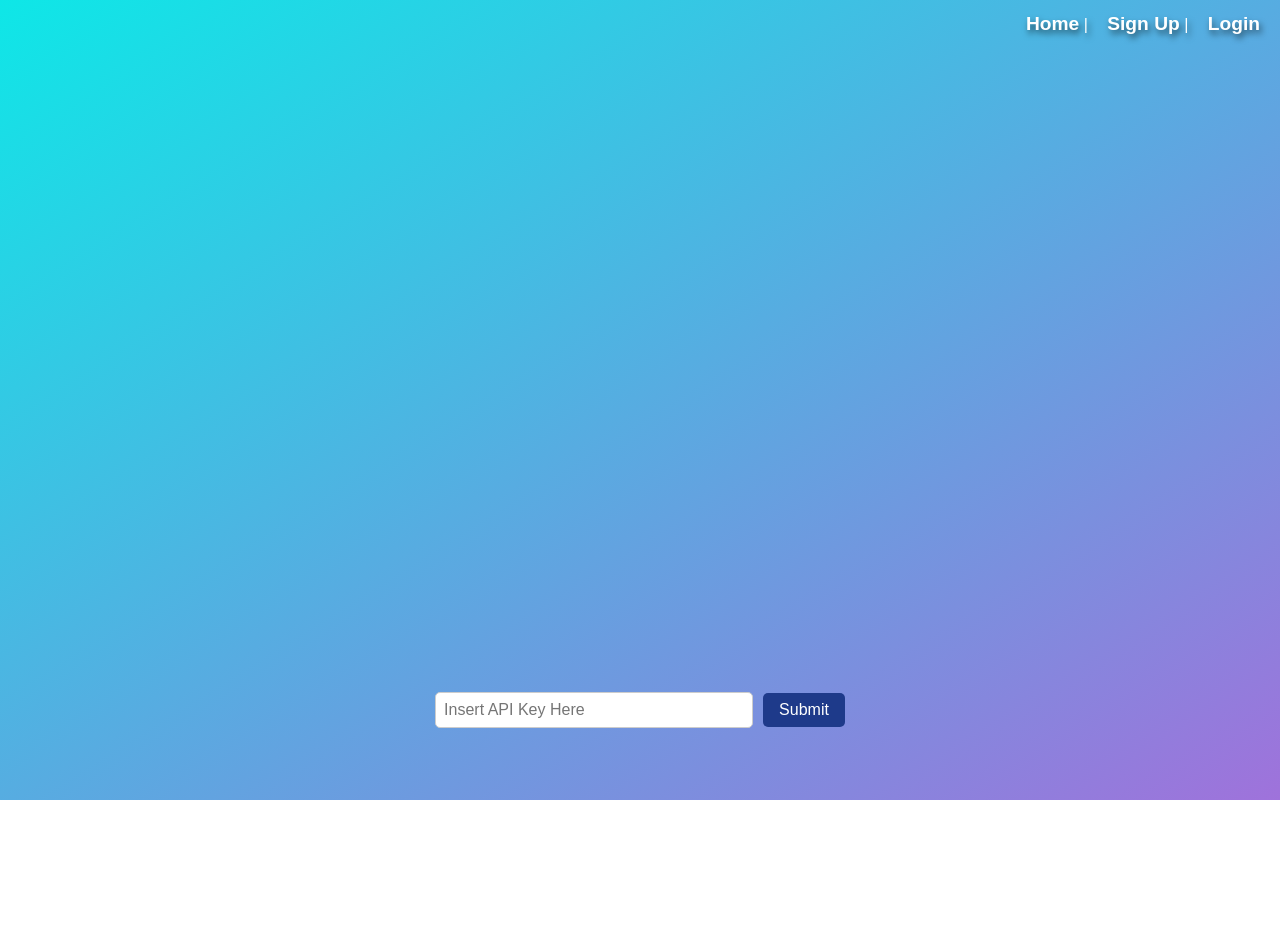
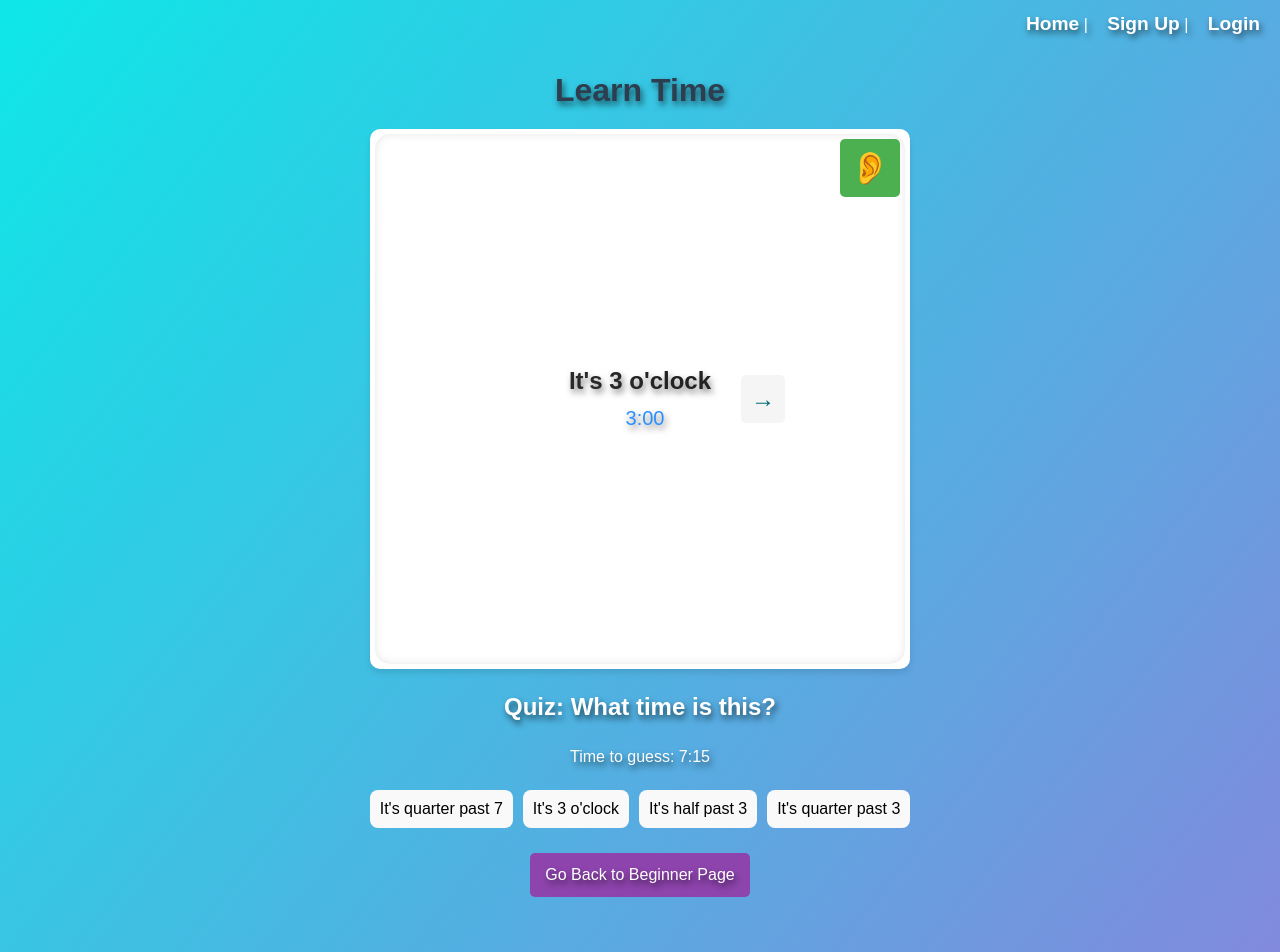
Before and after one commit to BrishnaN/English_Helper_AI, a React (Create React App) app: page /timePage in a window 1280 px wide. Shown: the top 952 px of the page. Before the commit the page ends 800 px from the top, so only its background shows below. Built offline with nearby package versions, Linux system fonts and the light colour scheme.

Commit message:
timePage got added

```diff
--- a/src/App.tsx
+++ b/src/App.tsx
@@ -14,6 +14,7 @@ import FamilyPage from "./components/FamilyPage.tsx";
 import ColorsPage from "./components/ColorsPage.tsx";
 import FeelingsPage from "./components/FeelingsPage.tsx";
 import WeekMonthPage from "./components/WeMoPage.tsx";
+import TimePage from "./components/TimePage.tsx";
 
 import "./App.css";
 
@@ -60,6 +61,7 @@ const App: React.FC = () => {
         <Route path="/feelingsPage" element={<FeelingsPage />} />
 
         <Route path="/WeekMonthPage" element={<WeekMonthPage />} />
+        <Route path="/timePage" element={<TimePage />} />
       </Routes>
 
       {/* API Key Form */}
--- a/src/components/BeginnerPage.tsx
+++ b/src/components/BeginnerPage.tsx
@@ -33,6 +33,9 @@ const BeginnerPage = () => {
       <a href="/WeekMonthPage">
         <button>Days of the week/ Months</button>
       </a>
+      <a href="/timePage">
+        <button>Time</button>
+      </a>
     </div>
   );
 };
--- /dev/null
+++ b/src/components/TimePage.css
@@ -0,0 +1,64 @@
+.quizButton {
+  padding: 10px;
+  margin: 5px;
+  font-size: 16px;
+  border: none;
+  cursor: pointer;
+  transition: background-color 0.3s;
+}
+
+.quizButton.selected {
+  font-weight: bold;
+}
+
+.quizButton:hover {
+  opacity: 0.8;
+}
+
+.quizButton:focus {
+  outline: none;
+}
+
+/* Color feedback */
+.quizButton.selected {
+  border: 2px solid #333;
+}
+
+.quizButton.green {
+  background-color: green;
+}
+
+.quizButton.red {
+  background-color: red;
+}
+
+.nextButton {
+  padding: 10px 20px;
+  background-color: #007bff;
+  color: white;
+  border: none;
+  cursor: pointer;
+  font-size: 16px;
+  margin-top: 10px;
+}
+
+.nextButton:hover {
+  background-color: #0056b3;
+}
+
+.timeContainer {
+  font-size: 24px;
+  margin: 20px;
+}
+
+.timeEnglish {
+  font-weight: bold;
+  color: black;
+}
+
+.timeNumber {
+  font-size: 20px;
+  color: #007bff; /* You can change this to any color you'd like */
+  font-weight: normal;
+  margin-left: 10px;
+}
--- /dev/null
+++ b/src/components/TimePage.tsx
@@ -0,0 +1,179 @@
+import React, { useState } from "react";
+import { Link } from "react-router-dom";
+import "./TimePage.css";
+
+// Time-related vocabulary (10 key time questions)
+const timeVocabulary = [
+  { time: "3:00", phrase: "It's 3 o'clock" },
+  { time: "3:15", phrase: "It's quarter past 3" },
+  { time: "3:30", phrase: "It's half past 3" },
+  { time: "3:45", phrase: "It's quarter to 4" },
+  { time: "4:00", phrase: "It's 4 o'clock" },
+  { time: "5:00", phrase: "It's 5 o'clock" },
+  { time: "6:30", phrase: "It's half past 6" },
+  { time: "7:15", phrase: "It's quarter past 7" },
+  { time: "8:45", phrase: "It's quarter to 9" },
+  { time: "9:00", phrase: "It's 9 o'clock" },
+];
+
+// Function to shuffle the answers randomly
+const shuffleArray = (array: any[]) => {
+  for (let i = array.length - 1; i > 0; i--) {
+    const j = Math.floor(Math.random() * (i + 1));
+    [array[i], array[j]] = [array[j], array[i]];
+  }
+  return array;
+};
+
+// Quiz component to display a random time and four answer options
+const TimeQuiz: React.FC = () => {
+  // Randomly select a time question
+  const randomIndex = Math.floor(Math.random() * timeVocabulary.length);
+  const correctTime = timeVocabulary[randomIndex];
+
+  // Select three incorrect answers randomly from the list
+  const incorrectAnswers = timeVocabulary
+    .filter((item) => item.time !== correctTime.time)
+    .slice(0, 3);
+
+  // Combine the correct answer with the incorrect ones and shuffle them
+  const options = shuffleArray([
+    correctTime.phrase,
+    ...incorrectAnswers.map((item) => item.phrase),
+  ]);
+
+  const [selectedAnswer, setSelectedAnswer] = useState<string | null>(null);
+  const [quizResult, setQuizResult] = useState<string | null>(null);
+  const [selectedOptionColor, setSelectedOptionColor] = useState<string | null>(
+    null
+  );
+
+  const handleAnswerSelection = (answer: string): void => {
+    setSelectedAnswer(answer);
+    if (answer === correctTime.phrase) {
+      setQuizResult("Correct!");
+      setSelectedOptionColor("green"); // Set correct answer color
+    } else {
+      setQuizResult("Incorrect! Try again.");
+      setSelectedOptionColor("red"); // Set incorrect answer color
+    }
+  };
+
+  const [nextButtonVisible, setNextButtonVisible] = useState<boolean>(false);
+
+  const handleNextQuestion = () => {
+    setNextButtonVisible(false); // Hide the Next button again after moving to next question
+    setSelectedAnswer(null); // Reset answer selection
+    setQuizResult(null); // Reset result
+    setSelectedOptionColor(null); // Reset color
+  };
+
+  const handleEnableNextButton = () => {
+    setNextButtonVisible(true); // Show Next button after answering
+  };
+
+  return (
+    <div className="quizContainer">
+      <h2>Quiz: What time is this?</h2>
+      <div className="clockVisual">
+        <p>Time to guess: {correctTime.time}</p>
+        {/* Optionally, add an image or other representation of the time */}
+      </div>
+      <div className="quizOptions">
+        {options.map((option, index) => (
+          <button
+            key={index}
+            onClick={() => {
+              handleAnswerSelection(option);
+              handleEnableNextButton(); // Enable next question button after selection
+            }}
+            className={`quizButton ${
+              selectedAnswer === option ? "selected" : ""
+            }`}
+            style={{
+              backgroundColor:
+                selectedAnswer === option ? selectedOptionColor : "",
+            }}
+          >
+            {option}
+          </button>
+        ))}
+      </div>
+      {quizResult && <p className="quizResult">{quizResult}</p>}
+      {nextButtonVisible && (
+        <button className="nextButton" onClick={handleNextQuestion}>
+          Next Question
+        </button>
+      )}
+    </div>
+  );
+};
+
+// Time Learning Page
+const TimePage: React.FC = () => {
+  const [currentTimeIndex, setCurrentTimeIndex] = useState<number>(0);
+
+  const handlePrevious = (): void => {
+    if (currentTimeIndex > 0) {
+      setCurrentTimeIndex(currentTimeIndex - 1);
+    }
+  };
+
+  const handleNext = (): void => {
+    if (currentTimeIndex < timeVocabulary.length - 1) {
+      setCurrentTimeIndex(currentTimeIndex + 1);
+    }
+  };
+
+  const playAudio = (): void => {
+    const timePhrase = timeVocabulary[currentTimeIndex].phrase;
+    const utterance = new SpeechSynthesisUtterance(timePhrase);
+    utterance.lang = "en-US";
+    window.speechSynthesis.speak(utterance);
+  };
+
+  return (
+    <div className="container">
+      <h1 className="heading">Learn Time</h1>
+      <div className="frame">
+        <button onClick={playAudio} className="audioButton">
+          👂
+        </button>
+        <button
+          onClick={handlePrevious}
+          className={`navButton ${currentTimeIndex === 0 ? "hidden" : ""}`}
+        >
+          ←
+        </button>
+        <div className="timeContainer">
+          <span className="timeEnglish">
+            {timeVocabulary[currentTimeIndex].phrase}
+          </span>
+          <br />
+          <span className="timeNumber">
+            {/* Display the numerical time */}
+            {timeVocabulary[currentTimeIndex].time}
+          </span>
+        </div>
+        <button
+          onClick={handleNext}
+          className={`navButton ${
+            currentTimeIndex === timeVocabulary.length - 1 ? "hidden" : ""
+          }`}
+        >
+          →
+        </button>
+      </div>
+
+      <div className="quizSection">
+        <TimeQuiz />
+      </div>
+
+      <Link to="/beginnerPage" className="returnLink">
+        Go Back to Beginner Page
+      </Link>
+    </div>
+  );
+};
+
+export default TimePage;
```
Also changed, not shown: src/components/FamilyPage.tsx (+6 -2 lines).
